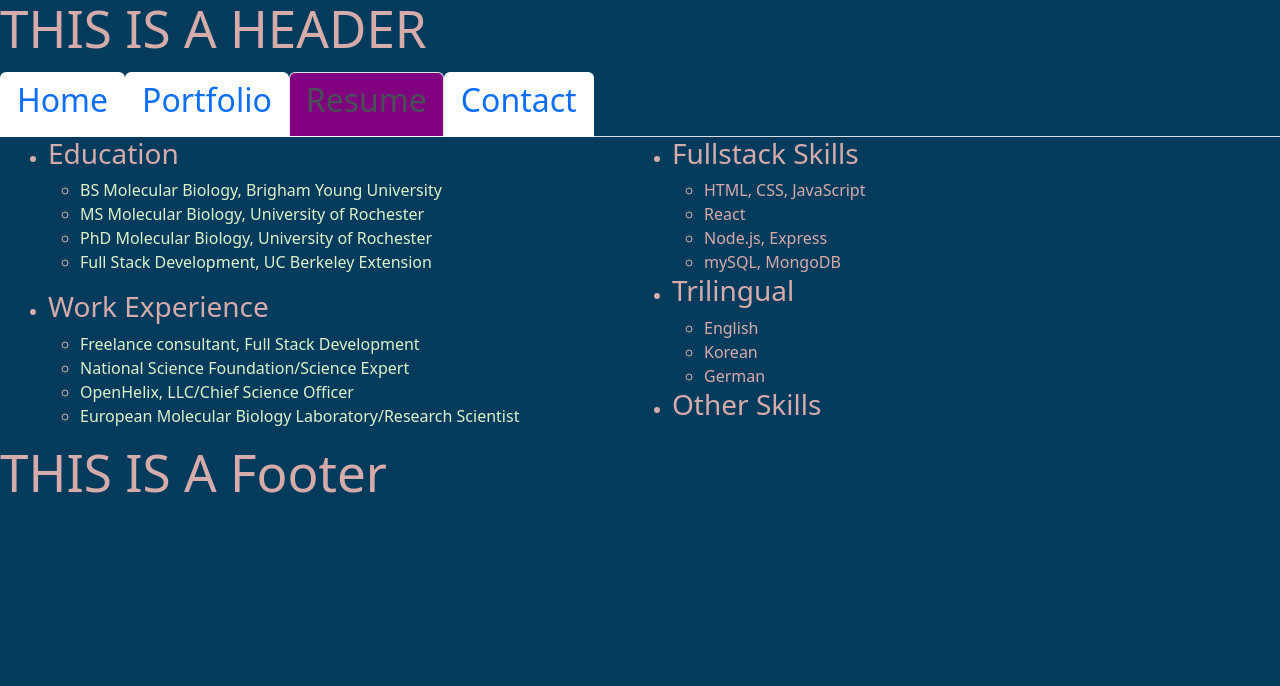
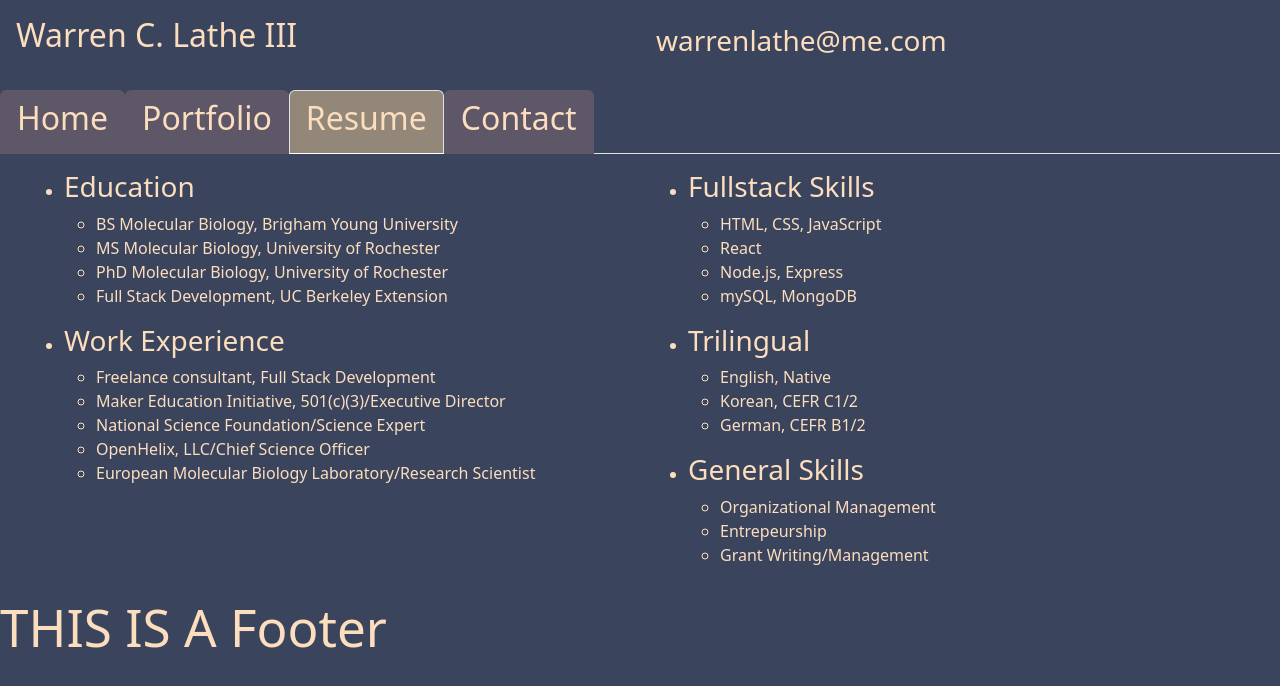
Before and after one commit to TreyLathe/WCL3Portfolio, a React (Vite) app: page /Resume in a window 1280 px wide. Shown: the top 686 px of the page. Built offline with nearby package versions, Linux system fonts and the light colour scheme.

Commit message:
added content

```diff
--- a/index.css
+++ b/index.css
@@ -1,4 +1,4 @@
-:root {
+/* :root {
   font-family: Inter, system-ui, Avenir, Helvetica, Arial, sans-serif;
   line-height: 1.5;
   font-weight: 400;
@@ -12,23 +12,23 @@
   -webkit-font-smoothing: antialiased;
   -moz-osx-font-smoothing: grayscale;
   -webkit-text-size-adjust: 100%;
-}
+} */
 
 a {
   font-weight: 500;
-  color: #DEF2C8;
+  color: #FCDEBE;
   text-decoration: inherit;
 }
 a:hover {
-  color: #DEF2C8;
+  color: #928779;
 }
 
 body {
   margin: 0;
   min-width: 320px;
   min-height: 400vh;
-  color: #D5ACA9;
-  background-color: #053C5E;
+  color: #FCDEBE;
+  background-color: #3A445D;
 }
 
 h1 {
--- a/src/components/NavTabs.jsx
+++ b/src/components/NavTabs.jsx
@@ -9,7 +9,7 @@ function NavTabs() {
         <Link
           to="/"
           className={currentPage === '/' ? 'nav-link active' : 'nav-link'}
-          style={currentPage === '/' ? { backgroundColor: 'purple'} : { backgroundColor: '#ffffff' }}
+          style={currentPage === '/' ? { color: "#FCDEBE", backgroundColor: '#928779'} : { color: "#FCDEBE", backgroundColor: '#5E5768' }}
         >
           <h2>Home</h2>
         </Link>
@@ -19,7 +19,7 @@ function NavTabs() {
         <Link
           to="/Portfolio"
           className={currentPage === '/Portfolio' ? 'nav-link active' : 'nav-link'}
-          style={currentPage === '/Portfolio' ? { backgroundColor: 'purple'} : { backgroundColor: '#ffffff' }}
+          style={currentPage === '/Portfolio' ? { color: "#FCDEBE", backgroundColor: '#928779' } : { color: "#FCDEBE", backgroundColor: '#5E5768' }}
         >
           <h2>Portfolio</h2>
         </Link>
@@ -29,7 +29,7 @@ function NavTabs() {
         <Link
           to="/Resume"
           className={currentPage === '/Resume' ? 'nav-link active' : 'nav-link'}
-          style={currentPage === '/Resume' ? { backgroundColor: 'purple'} : { backgroundColor: '#ffffff' }}
+          style={currentPage === '/Resume' ? { color: "#FCDEBE", backgroundColor: '#928779' } : { color: "#FCDEBE", backgroundColor: '#5E5768' }}
         >
           <h2>Resume</h2>
         </Link>
@@ -39,7 +39,7 @@ function NavTabs() {
         <Link
           to="/Contact"
           className={currentPage === '/Contact' ? 'nav-link active' : 'nav-link'}
-          style={currentPage === '/Contact' ? { backgroundColor: 'purple'} : { backgroundColor: '#ffffff' }}
+          style={currentPage === '/Contact' ? { color: "#FCDEBE", backgroundColor: '#928779' } : { color: "#FCDEBE", backgroundColor: '#5E5768' }}
         >
           <h2>Contact</h2>
         </Link>
--- a/src/components/header.jsx
+++ b/src/components/header.jsx
@@ -1,9 +1,12 @@
 export default function Header() {
     return (
-      <div>
-        <h1>THIS IS A HEADER</h1>
-        <p>
-        </p>
+      <div style={{ display: "flex" }}>
+        <div style={{ flex: 1, padding: "1rem" }}>
+          <h2>Warren C. Lathe III</h2>
+        </div>
+        <div style={{ flex: 1, padding: "1.5rem" }}>
+         <a href="mailto:warrenlathe@me.com" target="_blank"><h3>warrenlathe@me.com</h3></a>
+        </div>
       </div>
     );
   }
--- a/src/pages/Portfolio.jsx
+++ b/src/pages/Portfolio.jsx
@@ -1,9 +1,50 @@
 export default function Portfolio() {
   return (
-    <div>
-      <h1>Portfolio</h1>
-      <p>
-      </p>
+    <div style={{ display: 'flex', flexWrap: 'wrap', justifyContent: 'space-around', margin: '2rem', }}>
+      <div className="card" style={{ width: "18rem",color: "#FCDEBE", marginBottom: "2rem", backgroundColor: "#5E5768"}}>
+        <img className="card-img-top" src="../../assets/images/CourseLog.jpg" alt="course logo"></img>
+        <h5 className="card-title">Course Management</h5>
+        <p className="card-text">A simple course management tool, to manage students, create groups for projects/labs and several features in development.</p>
+        <a href="https://coursemanagement-9c13757a824b.herokuapp.com/" className="btn btn-primary" style={{ backgroundColor: "#928779"}}>Deployed</a>
+        <a href="https://github.com/TreyLathe/teams_problem_solution/" className="btn btn-primary" style={{ backgroundColor: "#928779"}}>GitHub Repository</a>
+      </div>
+
+      <div className="card" style={{ width: "18rem", color: "#FCDEBE", marginBottom: "2rem", backgroundColor: "#5E5768" }}>
+        <img className="card-img-top" src="..." alt="Card image cap"></img>
+        <h5 className="card-title">Beer and Poetry</h5>
+        <p className="card-text">A site to find breweries in your local area or one you are about to visit, and to be entertained by poetry about beer while searching.</p>
+        <a href="https://jonsantosdev.github.io/beer-is-poetic/" className="btn btn-primary" style={{ backgroundColor: "#928779"}}>Deployed</a>
+        <a href="https://github.com/jonsantosdev/beer-is-poetic" className="btn btn-primary" style={{ backgroundColor: "#928779"}}>Github Repository</a>
+      </div>
+
+      <div className="card" style={{ width: "18rem",color: "#FCDEBE", marginBottom: "2rem", backgroundColor: "#5E5768" }}>
+        <img className="card-img-top" src="..." alt="Card image cap"></img>
+        <h5 className="card-title">Weather Dashboard</h5>
+        <p className="card-text">A quick and simple weather forecast dashboard to find today's weather and the next 5 day forecast, with ability to save and delete searches</p>
+        <a href="https://treylathe.github.io/weatherDashboardMod6/" className="btn btn-primary" style={{ backgroundColor: "#928779"}}>Deployed</a>
+        <a href="https://github.com/TreyLathe/weatherDashboardMod6" className="btn btn-primary" style={{ backgroundColor: "#928779"}}>GitHub Repository</a>
+      </div>
+
+      <div className="card" style={{ width: "18rem",color: "#FCDEBE", marginBottom: "2rem", backgroundColor: "#5E5768" }}>
+        <img className="card-img-top" src="..." alt="Card image cap"></img>
+        <h5 className="card-title">TBD</h5>
+        <p className="card-text">Some quick example text to build on the card title and make up the bulk of the card's content.</p>
+        <a href="#" className="btn btn-primary" style={{ backgroundColor: "#928779"}}>Go somewhere</a>
+      </div>
+
+      <div className="card" style={{ width: "18rem", color: "#FCDEBE",marginBottom: "2rem", backgroundColor: "#5E5768" }}>
+        <img className="card-img-top" src="" alt="Card image cap"></img>
+        <h5 className="card-title">TBD</h5>
+        <p className="card-text">Some quick example text to build on the card title and make up the bulk of the card's content.</p>
+        <a href="#" className="btn btn-primary" style={{ backgroundColor: "#928779"}}>Go somewhere</a>
+      </div>
+
+      <div className="card" style={{ width: "18rem", color: "#FCDEBE",marginBottom: "2rem", backgroundColor: "#5E5768" }}>
+        <img className="card-img-top" src="..." alt="Card image cap"></img>
+        <h5 className="card-title">TBD</h5>
+        <p className="card-text">Some quick example text to build on the card title and make up the bulk of the card's content.</p>
+        <a href="#" className="btn btn-primary" style={{ backgroundColor: "#928779"}}>Go somewhere</a>
+      </div>
     </div>
   );
 }
--- a/src/pages/Resume.jsx
+++ b/src/pages/Resume.jsx
@@ -1,64 +1,86 @@
 export default function Resume() {
   return (
-
-    <div style={{ display: 'flex' }}>
-    <div style={{ flex: 1 }}>
-      <ul>
-        <li><h3>Education</h3></li>
+    <div style={{ display: "flex" }}>
+      <div style={{ flex: 1, padding: "1rem" }}>
         <ul>
           <li>
-            <a href="#">BS Molecular Biology, Brigham Young University</a>
+            <h3>Education</h3>
+          </li>
+          <ul>
+            <li>
+              BS Molecular Biology, Brigham Young University
             </li>
             <li>
-            <a href="#">MS Molecular Biology, University of Rochester</a>
+              MS Molecular Biology, University of Rochester
             </li>
             <li>
-            <a href="#">PhD Molecular Biology, University of Rochester</a>
+              PhD Molecular Biology, University of Rochester
             </li>
             <li>
-            <a href="#">Full Stack Development, UC Berkeley Extension</a>
+              Full Stack Development, UC Berkeley Extension
             </li>
           </ul>
         </ul>
         <ul>
-          <li><h3>Work Experience</h3></li>
+          <li>
+            <h3>Work Experience</h3>
+          </li>
           <ul>
             <li>
-              <a href="#">Freelance consultant, Full Stack Development</a>
+             Freelance consultant, Full Stack Development
             </li>
             <li>
-              <a href="#">National Science Foundation/Science Expert</a>
+              Maker Education Initiative, 501(c)(3)/Executive Director
             </li>
             <li>
-              <a href="#">OpenHelix, LLC/Chief Science Officer</a>
+              National Science Foundation/Science Expert
             </li>
             <li>
-              <a href="#">European Molecular Biology Laboratory/Research Scientist</a>
+              OpenHelix, LLC/Chief Science Officer
             </li>
-
+            <li>
+                European Molecular Biology Laboratory/Research Scientist
+            </li>
           </ul>
         </ul>
       </div>
 
-    <div style={{ flex: 1 }}>
+      <div style={{ flex: 1, padding: "1rem" }}>
         <ul>
-        <li><h3>Fullstack Skills</h3></li>
+        <p>
+          <li>
+            <h3>Fullstack Skills</h3>
+          </li>
             <ul>
               <li>HTML, CSS, JavaScript</li>
               <li>React</li>
               <li>Node.js, Express</li>
               <li>mySQL, MongoDB</li>
             </ul>
-        <li><h3>Trilingual</h3></li>
+
+          </p>
+
+          <p><li>
+            <h3>Trilingual</h3>
+          </li>
               <ul>
-          <li>English</li>
-          <li>Korean</li>
-          <li>German</li>
+                <li>English, Native</li>
+                <li>Korean, CEFR C1/2 </li>
+                <li>German, CEFR B1/2 </li>
               </ul>
-        <li><h3>Other Skills</h3></li>
+
+              </p>
+
+          <li>
+            <h3>General Skills</h3>
+              <ul>
+                <li>Organizational Management</li>
+                <li>Entrepeurship</li>
+                <li>Grant Writing/Management</li>
+              </ul>
+          </li>
         </ul>
       </div>
     </div>
-
   );
 }
```
Also changed, not shown: src/assets/images/CourseLogo.jpg (added). Lines whose indentation alone changed are shown as unchanged.
